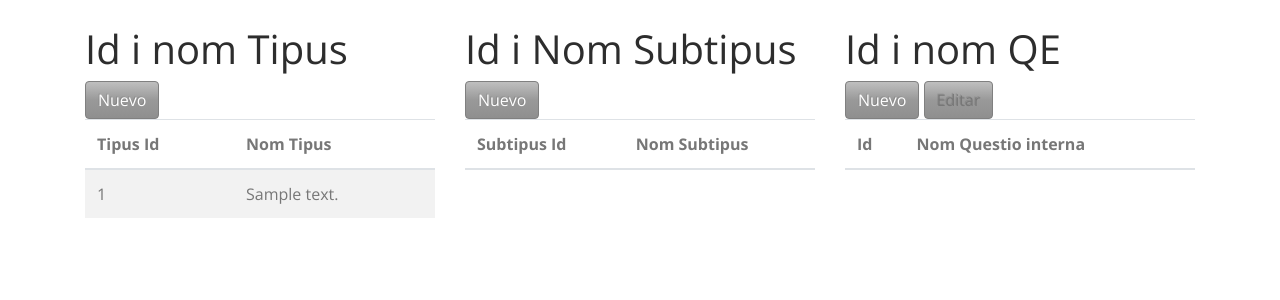
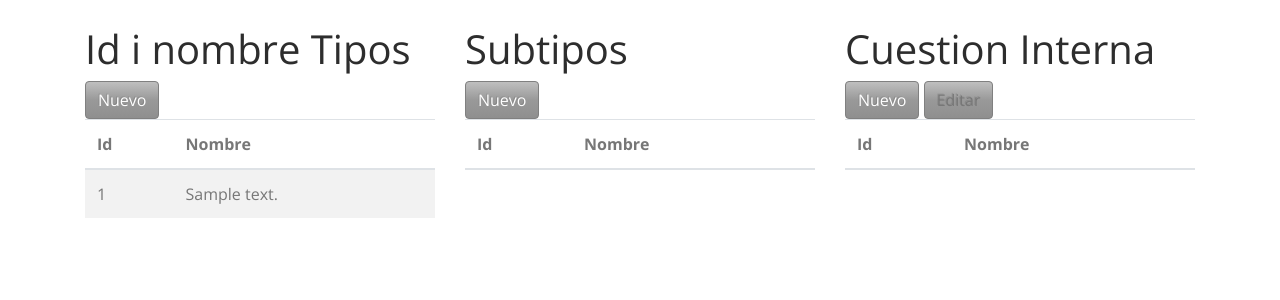
Before and after one commit to mikel53/ATENEA_DUAL, a Symfony app: template atenea/templates/cuestiones/internas/list.html.twig in a window 1280 px wide. Shown: the part 58-358 px from the top of the page. Run offline with Twig, Linux system fonts and the light colour scheme; the template is opened without the code that fills it: most values are stand-ins (such as "Sample title", 1, 10 or a date in 2020); lists and menus that the app fills with data are empty; some libraries are stand-ins or nearby versions.

Commit message:
Texto 2
texto

```diff
--- a/atenea/templates/cuestiones/externas/dafo.html.twig
+++ b/atenea/templates/cuestiones/externas/dafo.html.twig
@@ -17,8 +17,8 @@
                     <h1>Id i nom Tipus</h1>
                     <table id="tipos" class="table table-striped">
                         <thead>
-                            <th>Tipus Id</th>
-                            <th>Nom Tipus</th>
+                            <th>Tipos Id</th>
+                            <th>Nombre Tipos</th>
                         </thead>
                         <tbody>
                             {% for c in cuestiones %}
--- a/atenea/templates/cuestiones/internas/dafo.html.twig
+++ b/atenea/templates/cuestiones/internas/dafo.html.twig
@@ -14,11 +14,11 @@
             </section>
             <div class="row">
                 <div class="col-md-4">
-                    <h1>Id i nom Qüestions</h1>
+                    <h1>Cuestiones Externas</h1>
                     <table id="tipos" class="table table-striped">
                         <thead>
-                            <th>Tipus Id</th>
-                            <th>Nom Tipus</th>
+                            <th>Id</th>
+                            <th>Nombre</th>
                         </thead>
                         <tbody>
                             {% for c in cuestiones %}
--- a/atenea/templates/cuestiones/internas/list.html.twig
+++ b/atenea/templates/cuestiones/internas/list.html.twig
@@ -21,11 +21,11 @@
             {% endfor %}
             <div class="row">
                 <div class="col-md-4">
-                    <h1>Id i nom Tipus</h1>
+                    <h1>Id i nombre Tipos</h1>
                     <table id="tipos" class="table table-striped">
                         <thead>
-                            <th>Tipus Id</th>
-                            <th>Nom Tipus</th>
+                            <th>Id</th>
+                            <th>Nombre</th>
                         </thead>
                         <tbody>
                             {% for t in tipos %}
@@ -41,11 +41,11 @@
                     </table>
                 </div>
                 <div class="col-md-4">
-                    <h1>Id i Nom Subtipus</h1>
+                    <h1>Subtipos</h1>
                     <table id="subtipus" class="table table-striped">
                         <thead>
-                            <th>Subtipus Id</th>
-                            <th>Nom Subtipus</th>
+                            <th>Id</th>
+                            <th>Nombre</th>
                         </thead>
                         <tbody>
 
@@ -56,11 +56,11 @@
                     </table>
                 </div>
                 <div class="col-md-4">
-                    <h1>Id i nom QE</h1>
+                    <h1>Cuestion Interna</h1>
                     <table  id="cuestion" class="table table-striped">
                         <thead>
                             <th>Id</th>
-                            <th>Nom Questio interna</th>
+                            <th>Nombre</th>
                         <thead>
                         <tbody>
 
```
Also changed, not shown: atenea/templates/cuestiones/externas/list.html.twig (+8 -8 lines).
